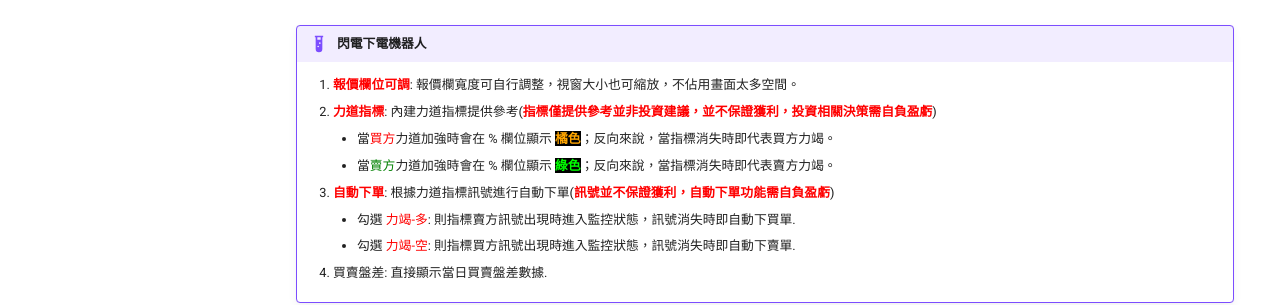
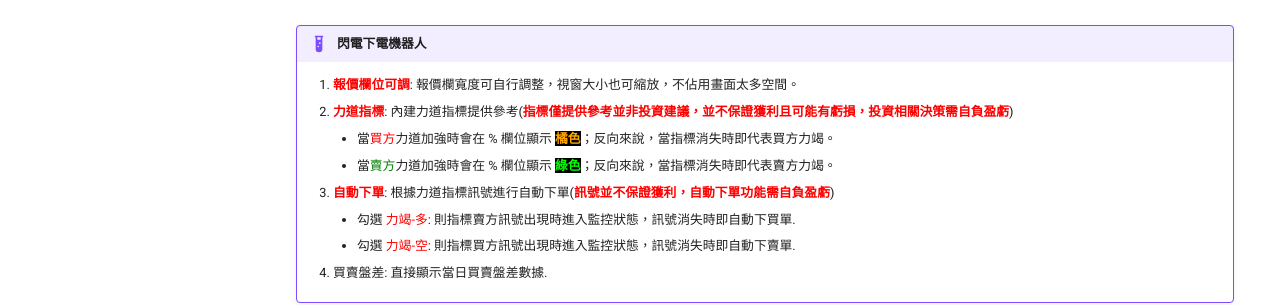
Before and after one commit to EyeTrading/eyetrading.github.io, an MkDocs documentation site: the page built from docs/feature.md, in a window 1280 px wide and 1268 px high. Shown: the part 304-609 px from the top of the window. Built offline with MkDocs 1.6.1 and Material for MkDocs 9.7.7, drawn with Linux system fonts in a browser that asks for light colours; comment, search, counter and statistics services are not loaded.

Commit message:
Update feature.md

```diff
--- a/docs/feature.md
+++ b/docs/feature.md
@@ -5,7 +5,7 @@
 !!! example "閃電下電機器人"
 
     1. <span style="color:red;font-weight:bold;">報價欄位可調</span>: 報價欄寬度可自行調整，視窗大小也可縮放，不佔用畫面太多空間。
-    2. <span style="color:red;font-weight:bold;">力道指標</span>: 內建力道指標提供參考(<span style="color:red;font-weight:900;">指標僅提供參考並非投資建議，並不保證獲利，投資相關決策需自負盈虧</span>)
+    2. <span style="color:red;font-weight:bold;">力道指標</span>: 內建力道指標提供參考(<span style="color:red;font-weight:900;">指標僅提供參考並非投資建議，並不保證獲利且可能有虧損，投資相關決策需自負盈虧</span>)
 
         - 當<span style="color:red;">買方</span>力道加強時會在 % 欄位顯示 <span style="background-color:black;color:orange;font-weight:bold">橘色</span>；反向來說，當指標消失時即代表買方力竭。
         - 當<span style="color:green;">賣方</span>力道加強時會在 % 欄位顯示 <span style="background-color:black;color:lime;font-weight:bold">綠色</span>；反向來說，當指標消失時即代表賣方力竭。
```
